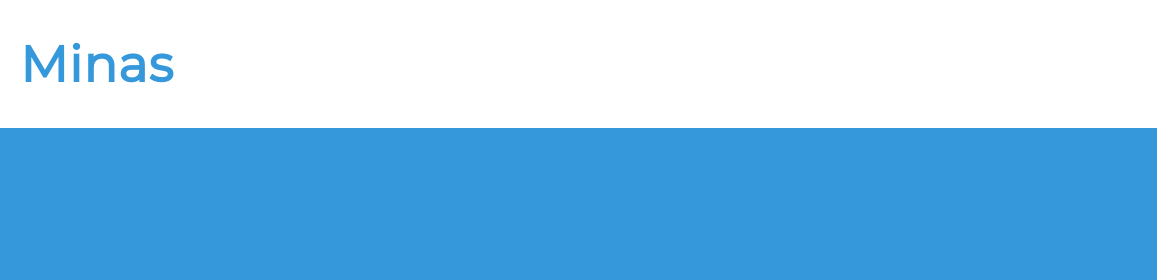
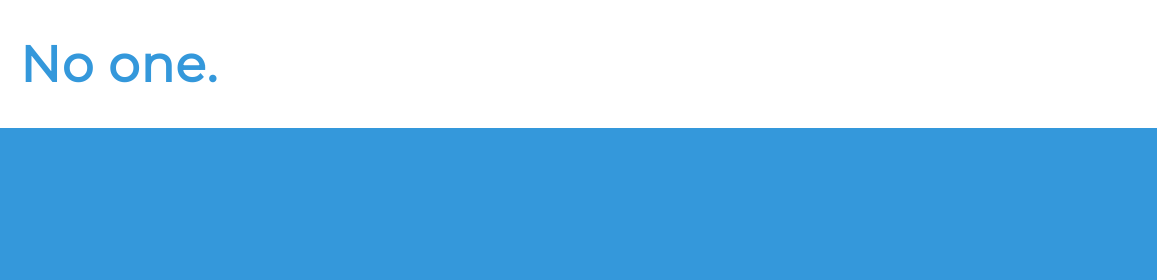
Before and after one commit to minaskamel/my-portfolio, a plain HTML site: page index.html in a window 1280 px wide. Shown: the top 280 px of the page, 0-1157 px from the left. Drawn offline with Linux system fonts and the light colour scheme.

Commit message:
change index.html

```diff
--- a/index.html
+++ b/index.html
@@ -15,7 +15,7 @@
     <main class="overflow--auto">
       <h1 class="color--skyBlue section__heading--largest">
         <!--Your name goes here -->
-        Minas
+        No one.
       </h1>
 
       <ul class="section--social">
```
